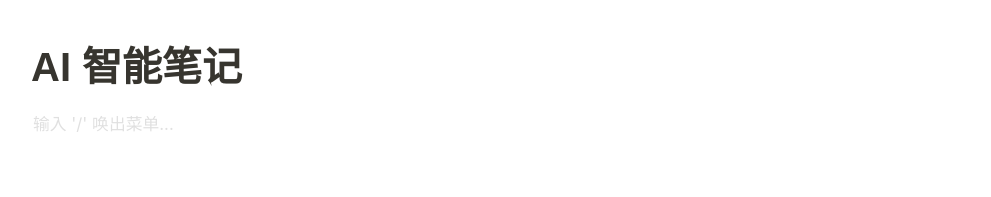
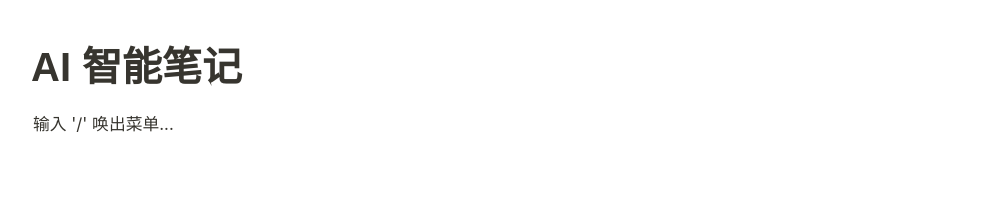
Before and after one commit to zz-gopher/ai-notion-clone, a Vue app: page / in a window 1280 px wide. Shown: the top 197 px of the page, without its empty margins (287-1278 px from the left). Built offline with nearby package versions, Linux system fonts and the light colour scheme.

Commit message:
feat(editor): 实现 Markdown 双态渲染，全面升级为 Notion 式富文本交互

```diff
--- a/package.json
+++ b/package.json
@@ -9,6 +9,7 @@
     "preview": "vite preview"
   },
   "dependencies": {
+    "marked": "^18.0.7",
     "vue": "^3.5.38"
   },
   "devDependencies": {
--- a/src/App.vue
+++ b/src/App.vue
@@ -1,18 +1,19 @@
 <script setup>
 import { ref, nextTick, computed, watch } from 'vue'
+import { marked } from 'marked' // 💡 新增：引入 Markdown 解析库
 
 // ==========================================
 // 1. 核心状态数据
 // ==========================================
-// 独立的页面大标题
 const pageTitle = ref('AI 智能笔记')
 
-// 积木数组（初始化只有一行空的正文）
 const blocks = ref([
   { id: '1', type: 'p', content: '' }
 ])
 
-// 动态计算总字数：标题长度 + 所有积木块内容的长度
+// 💡 新增：记录当前正在编辑的积木块 ID
+const activeBlockId = ref(null)
+
 const wordCount = computed(() => {
   let count = pageTitle.value.length
   blocks.value.forEach(block => {
@@ -21,79 +22,99 @@ const wordCount = computed(() => {
   return count
 })
 
-// 记录最后编辑时间
 const lastEditedTime = ref('刚刚')
 
-// 侦听器魔法：只要 pageTitle 或 blocks 发生任何微小的改变，就立刻更新时间
 watch([pageTitle, blocks], () => {
   const now = new Date()
   const hours = now.getHours().toString().padStart(2, '0')
   const minutes = now.getMinutes().toString().padStart(2, '0')
   lastEditedTime.value = `${hours}:${minutes}`
-}, { deep: true }) // deep: true 意思是深度监听数组里每一行的变化
+}, { deep: true })
 
-// 存放所有真实 input 元素的“花名册”
 const inputRefs = ref([])
+
+// ==========================================
+// 💡 新增：双态切换核心逻辑
+// ==========================================
+const renderMarkdown = (text, type) => {
+  if (!text) {
+    // 模拟占位符
+    const placeholderText = type === 'h1' ? '无标题' : '输入 \'/\' 唤出菜单...'
+    return `<span class="placeholder-text">${placeholderText}</span>`
+  }
+  // 渲染为 HTML
+  return marked.parse(text)
+}
+
+const focusBlock = (id, index) => {
+  activeBlockId.value = id
+  nextTick(() => {
+    const textarea = inputRefs.value[index]
+    if (textarea) {
+      textarea.focus()
+      // 恢复高度自适应
+      textarea.style.height = 'auto'
+      textarea.style.height = textarea.scrollHeight + 'px'
+    }
+  })
+}
 
 // ==========================================
 // 2. 基础交互逻辑：回车与退格
 // ==========================================
-// 处理敲击回车
 const handleEnter = async (index) => {
-  // === 新增：如果菜单显示着，回车就是确认选择 ===
   if (showMenu.value) {
     const selectedOption = menuOptions[selectedMenuIndex.value]
     turnInto(selectedOption.type)
-    return // 结束执行，不要再往下建新行了
+    return
   }
 
-  // 下面是原有的新增行逻辑
-  const newBlock = { id: Date.now().toString(), type: 'p', content: '' }
+  const newBlockId = Date.now().toString()
+  const newBlock = { id: newBlockId, type: 'p', content: '' }
   blocks.value.splice(index + 1, 0, newBlock)
+
+  // 💡 关键：新建行必须立刻进入编辑态，否则光标无法聚焦
+  activeBlockId.value = newBlockId
+
   await nextTick()
   if (inputRefs.value[index + 1]) {
     inputRefs.value[index + 1].focus()
   }
 }
 
-// 处理敲击退格键 (删除空块)
 const handleBackspace = async (index, event) => {
   const currentBlock = blocks.value[index]
-
-  // 判断条件：内容为空，且不是第一行
   if (currentBlock.content === '' && index > 0) {
-    event.preventDefault() // 阻止默认吃字行为
-    blocks.value.splice(index, 1) // 拔掉这一行
+    event.preventDefault()
+    blocks.value.splice(index, 1)
 
     await nextTick()
-
+    // 退格到上一行时，上一行也必须进入编辑态
+    activeBlockId.value = blocks.value[index - 1].id
     if (inputRefs.value[index - 1]) {
-      inputRefs.value[index - 1].focus() // 光标上移
+      inputRefs.value[index - 1].focus()
     }
   }
 }
 
 const triggerAI = async (index) => {
-  // 1. 把触发菜单的那个 "/" 删掉
   blocks.value[index].content = blocks.value[index].content.slice(0, -1)
-
-  // 2. 拿到用户当前写的字，作为给 AI 的提示词
   const prompt = blocks.value[index].content
 
-  // 3. 在下方立刻新建一个空的文本块，用来装 AI 吐出来的字
   const aiBlockId = Date.now().toString()
   const aiBlock = { id: aiBlockId, type: 'p', content: '' }
   blocks.value.splice(index + 1, 0, aiBlock)
 
+  // 💡 注意：这里不把 aiBlockId 设为 activeBlockId。
+  // 这样 AI 在吐字时，页面上会直接渲染出加粗的 Markdown 效果，极度极客！
+
   try {
-    // 4. 呼叫你的 Java 后端 (注意端口是 8080)
     const response = await fetch('http://localhost:8080/api/ai/generate', {
       method: 'POST',
       headers: { 'Content-Type': 'application/json' },
       body: JSON.stringify({ prompt: prompt })
     })
 
-    // 5. 开启硬核的流式解析 (像接水管一样接住打字效果)
     const reader = response.body.getReader()
     const decoder = new TextDecoder('utf-8')
 
@@ -105,13 +126,9 @@ const triggerAI = async (index) => {
       const lines = chunk.split('\n')
 
       for (const line of lines) {
-        // 💡 修复 1：只要以 'data:' 开头统统拦截，不管有没有空格
         if (line.startsWith('data:')) {
-          // 💡 修复 2：安全截取掉前 5 个字符，然后用 trim() 洗掉多余的空格
           const dataStr = line.substring(5).trim()
-
           if (dataStr === '[DONE]') continue
-
           try {
             const data = JSON.parse(dataStr)
             const textContent = data.choices[0].delta.content || ''
@@ -119,20 +136,9 @@ const triggerAI = async (index) => {
             const targetBlock = blocks.value.find(b => b.id === aiBlockId)
             if (targetBlock) {
               targetBlock.content += textContent
-
-              // 让高度自适应（直接利用 Vue 响应式更新后的 DOM 重新计算）
-              nextTick(() => {
-                // 注意：Vue 编译后 DOM 里没有 v-model，所以我们换成通用选择器
-                const textareas = document.querySelectorAll('.block-input')
-                textareas.forEach(el => {
-                  el.style.height = 'auto'
-                  el.style.height = el.scrollHeight + 'px'
-                })
-              })
+              // 因为是渲染态(div)，DOM 会根据文字多少自然撑开高度，不再需要我们手动计算高度了！
             }
-          } catch (e) {
-             // 忽略 JSON 解析报错
-          }
+          } catch (e) {}
         }
       }
     }
@@ -157,15 +163,10 @@ const menuOptions = [
 const selectedMenuIndex = ref(0)
 
 const handleInput = (index, event) => {
-  // === 新增：自动撑开高度的魔法 ===
   const textarea = event.target
-  // 先把高度重置为 auto，让它缩小回真实文字的高度
   textarea.style.height = 'auto'
-  // 然后把高度设置为它内部“卷去”的真实高度 (scrollHeight)
   textarea.style.height = textarea.scrollHeight + 'px'
-  // ====================================
 
-  // 下面是原有的菜单逻辑，保持不变
   const currentBlock = blocks.value[index]
   if (currentBlock.content.endsWith('/')) {
     const rect = textarea.getBoundingClientRect()
@@ -184,10 +185,8 @@ const handleInput = (index, event) => {
 const turnInto = (newType) => {
   if (activeBlockIndex.value !== null) {
     if (newType === 'ai') {
-      // 触发 AI 逻辑
       triggerAI(activeBlockIndex.value)
     } else {
-      // 原本的格式转换逻辑
       const block = blocks.value[activeBlockIndex.value]
       block.type = newType
       block.content = block.content.slice(0, -1)
@@ -198,22 +197,15 @@ const turnInto = (newType) => {
 }
 
 const handleArrowKey = (direction, event) => {
-  // 如果菜单没出来，不管它，让浏览器正常移动光标
   if (!showMenu.value) return
-
-  // 如果菜单出来了，拦截默认行为（防止光标乱跑）
   event.preventDefault()
-
   if (direction === 'up') {
-    // 向上选，如果到顶了就循环到底部
     selectedMenuIndex.value = (selectedMenuIndex.value - 1 + menuOptions.length) % menuOptions.length
   } else if (direction === 'down') {
-    // 向下选，如果到底了就循环到顶部
     selectedMenuIndex.value = (selectedMenuIndex.value + 1) % menuOptions.length
   }
 }
 </script>
-
 
 <template>
   <div class="editor-container">
@@ -226,11 +218,30 @@ const handleArrowKey = (direction, event) => {
           <span class="drag-icon">⋮⋮</span>
         </div>
 
-        <textarea v-model="block.content" :class="['block-input', `block-${block.type}`]"
-          :placeholder="block.type === 'h1' ? '无标题' : '输入 \'/\' 唤出菜单...'" rows="1"
-          @keydown.enter.prevent="handleEnter(index)" @keydown.delete="handleBackspace(index, $event)"
-          @keydown.up="handleArrowKey('up', $event)" @keydown.down="handleArrowKey('down', $event)"
-          @input="handleInput(index, $event)" :ref="(el) => inputRefs[index] = el"></textarea>
+        <!-- 💡 状态 A：渲染态 -->
+        <div
+          v-if="activeBlockId !== block.id"
+          class="markdown-body block-input"
+          :class="[`block-${block.type}`]"
+          v-html="renderMarkdown(block.content, block.type)"
+          @click="focusBlock(block.id, index)"
+        ></div>
+
+        <!-- 💡 状态 B：编辑态 -->
+        <textarea
+          v-else
+          v-model="block.content"
+          :class="['block-input', `block-${block.type}`]"
+          :placeholder="block.type === 'h1' ? '无标题' : '输入 \'/\' 唤出菜单...'"
+          rows="1"
+          @keydown.enter.prevent="handleEnter(index)"
+          @keydown.delete="handleBackspace(index, $event)"
+          @keydown.up="handleArrowKey('up', $event)"
+          @keydown.down="handleArrowKey('down', $event)"
+          @input="handleInput(index, $event)"
+          @blur="activeBlockId = null"
+          :ref="(el) => inputRefs[index] = el"
+        ></textarea>
       </div>
     </TransitionGroup>
 
@@ -242,17 +253,15 @@ const handleArrowKey = (direction, event) => {
         {{ item.label }}
       </div>
     </div>
+
     <div class="status-bar" v-show="wordCount > 0">
       最后编辑于 {{ lastEditedTime }} • {{ wordCount }} 字
     </div>
   </div>
 </template>
 
-
 <style scoped>
-/* ==========================================
-   基础排版
-   ========================================== */
+/* 原有基础排版保持不变 */
 .editor-container {
   max-width: 700px;
   margin: 40px auto;
@@ -261,7 +270,6 @@ const handleArrowKey = (direction, event) => {
   color: #37352f;
 }
 
-/* 独立大标题样式 */
 .page-title {
   width: 100%;
   border: none;
@@ -278,9 +286,6 @@ const handleArrowKey = (direction, event) => {
   color: #e0e0e0;
 }
 
-/* ==========================================
-   积木块与动画
-   ========================================== */
 .blocks-wrapper {
   position: relative;
 }
@@ -293,9 +298,6 @@ const handleArrowKey = (direction, event) => {
   transition: all 0.2s ease;
 }
 
-/* ==========================================
-   左侧悬浮抓手
-   ========================================== */
 .block-handle {
   width: 24px;
   height: 28px;
@@ -315,9 +317,6 @@ const handleArrowKey = (direction, event) => {
   opacity: 1;
 }
 
-/* ==========================================
-   输入框细节
-   ========================================== */
 .block-input {
   flex: 1;
   border: none;
@@ -325,23 +324,43 @@ const handleArrowKey = (direction, event) => {
   background: transparent;
   padding: 4px 2px;
   width: 100%;
-  resize: none; /* 隐藏右下角的拖拽三角 */
-  overflow: hidden; /* 隐藏由于计算延迟可能闪现的滚动条 */
-  font-family: inherit; /* 强制继承我们设置的高级字体 */
+  resize: none;
+  overflow: hidden;
+  font-family: inherit;
 }
 
-.block-input::placeholder {
+/* 💡 新增：统一 markdown-body 和 textarea 的基础体验 */
+.markdown-body {
+  cursor: text;
+  min-height: 28px; /* 保证空行也能被点击到 */
+}
+
+/* 💡 新增：清除 marked 解析出来的默认段落外边距，防止排版抖动 */
+.markdown-body :deep(p) {
+  margin: 0;
+  word-wrap: break-word;
+}
+.markdown-body :deep(strong) {
+  font-weight: 700;
+  color: #1a1a1a;
+}
+/* 占位符颜色 */
+.placeholder-text {
+  color: #e0e0e0;
+  pointer-events: none;
+}
+
+textarea.block-input::placeholder {
   color: #e0e0e0;
 }
 
-/* 聚焦时的左侧极细灰线 */
-.block-input:focus {
+textarea.block-input:focus {
   border-left: 2px solid #ebeced;
   padding-left: 10px;
   margin-left: -12px;
 }
 
-.block-input::selection {
+textarea.block-input::selection {
   background: rgba(46, 170, 220, 0.3);
 }
 
@@ -364,29 +383,20 @@ const handleArrowKey = (direction, event) => {
   line-height: 1.6;
 }
 
-/* ==========================================
-   Vue 过渡动画魔法
-   ========================================== */
 .list-enter-active,
 .list-leave-active {
   transition: all 0.3s cubic-bezier(0.25, 0.8, 0.25, 1);
 }
-
 .list-enter-from,
 .list-leave-to {
   opacity: 0;
   transform: translateY(15px);
 }
-
 .list-leave-active {
   position: absolute;
   width: calc(100% - 28px);
-  /* 保持离开时的宽度，防止布局跳动 */
 }
 
-/* ==========================================
-   悬浮命令菜单
-   ========================================== */
 .command-menu {
   position: absolute;
   background: white;
@@ -415,24 +425,17 @@ const handleArrowKey = (direction, event) => {
   transition: background 0.1s;
 }
 
-.menu-item:hover {
-  background-color: #f1f1ef;
-}
-
-.menu-item.is-selected {
+.menu-item:hover, .menu-item.is-selected {
   background-color: #f1f1ef;
 }
 
 .status-bar {
   position: fixed;
-  /* 固定在浏览器视口 */
   bottom: 24px;
   right: 32px;
   font-size: 13px;
   color: #b3b3b1;
-  /* 极其柔和的浅灰色 */
   pointer-events: none;
-  /* 鼠标穿透，防止挡住底部的字点不到 */
   transition: opacity 0.3s ease;
 }
 </style>
```
Also changed, not shown: 1 other file (tests, documents, lock files or other folders).
